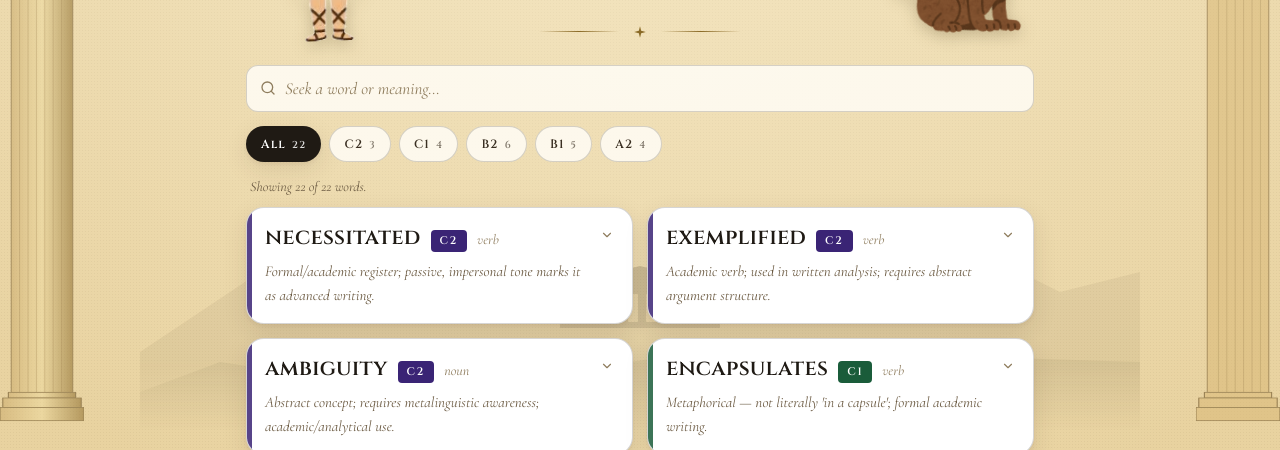
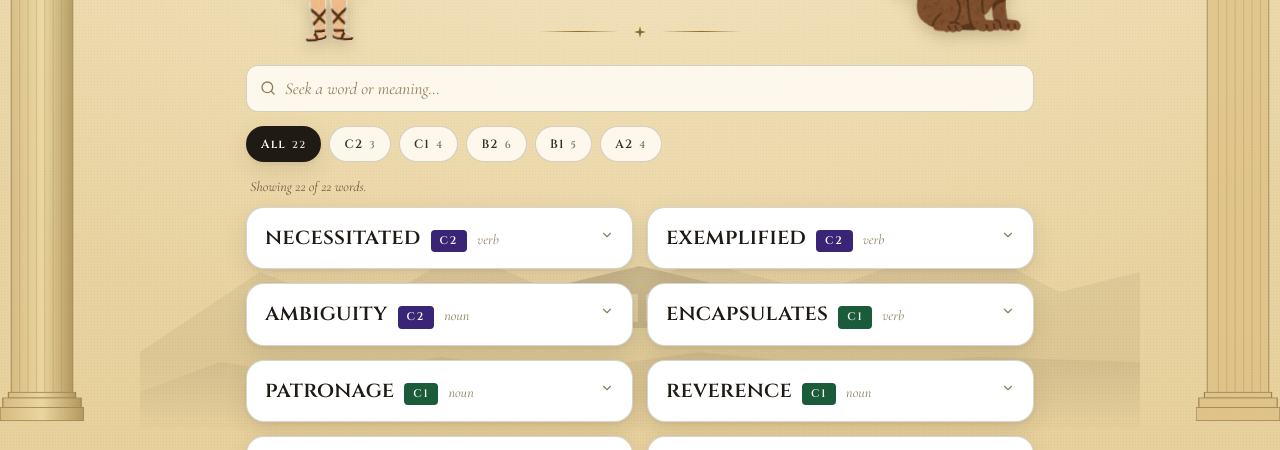
Before and after one commit to pppp2254/wordstructure-learning-from-greek-myth, a plain HTML site: page index.html in a window 1280 px wide. Shown: the part 346-796 px from the top of the page. Drawn offline with nearby package versions, Linux system fonts and the light colour scheme; a web font is replaced by a local one.

Commit message:
minor redesign and remove unused thing

```diff
--- a/index.html
+++ b/index.html
@@ -467,19 +467,6 @@ input[type="text"]::placeholder { color: var(--ink-faint); font-style: italic; }
   transform: translateY(-2px);
   box-shadow: var(--shadow-2);
 }
-.card::before {
-  content: '';
-  position: absolute;
-  inset: 0 auto 0 0;
-  width: 5px;
-  background: var(--lvl-color, var(--ink-faint));
-  opacity: 0.85;
-}
-.card.C2 { --lvl-color: var(--C2); }
-.card.C1 { --lvl-color: var(--C1); }
-.card.B2 { --lvl-color: var(--B2); }
-.card.B1 { --lvl-color: var(--B1); }
-.card.A2 { --lvl-color: var(--A2); }
 
 .card-head {
   display: flex;
@@ -523,16 +510,6 @@ input[type="text"]::placeholder { color: var(--ink-faint); font-style: italic; }
   color: var(--ink-faint);
 }
 
-.reason {
-  margin-top: 8px;
-  font-size: 15px;
-  color: var(--ink-3);
-  font-style: italic;
-  line-height: 1.55;
-  padding-right: 22px;
-}
-.card.exam .reason { filter: blur(4px); transition: filter .2s; }
-.card.exam:hover .reason { filter: blur(0); }
 
 .chev {
   position: absolute;
@@ -1461,7 +1438,7 @@ function render() {
   const filtered = words.filter(x =>
     (active === "ALL" || x.level === active) &&
     (!q || x.w.toLowerCase().includes(q) || x.meaning.toLowerCase().includes(q) ||
-     x.reason.toLowerCase().includes(q) || x.root.toLowerCase().includes(q))
+     x.root.toLowerCase().includes(q))
   );
 
   const grid = document.getElementById('grid');
@@ -1496,7 +1473,6 @@ function render() {
         <span class="badge ${x.level}">${x.level}</span>
         <span class="pos">${x.pos}</span>
       </div>
-      <p class="reason">${x.reason}</p>
       <div class="detail" onclick="event.stopPropagation()">
         <p class="meaning">${x.meaning}</p>
         <div class="criteria">${x.criteria.map(c=>`<span class="crit">${c}</span>`).join('')}</div>
```
